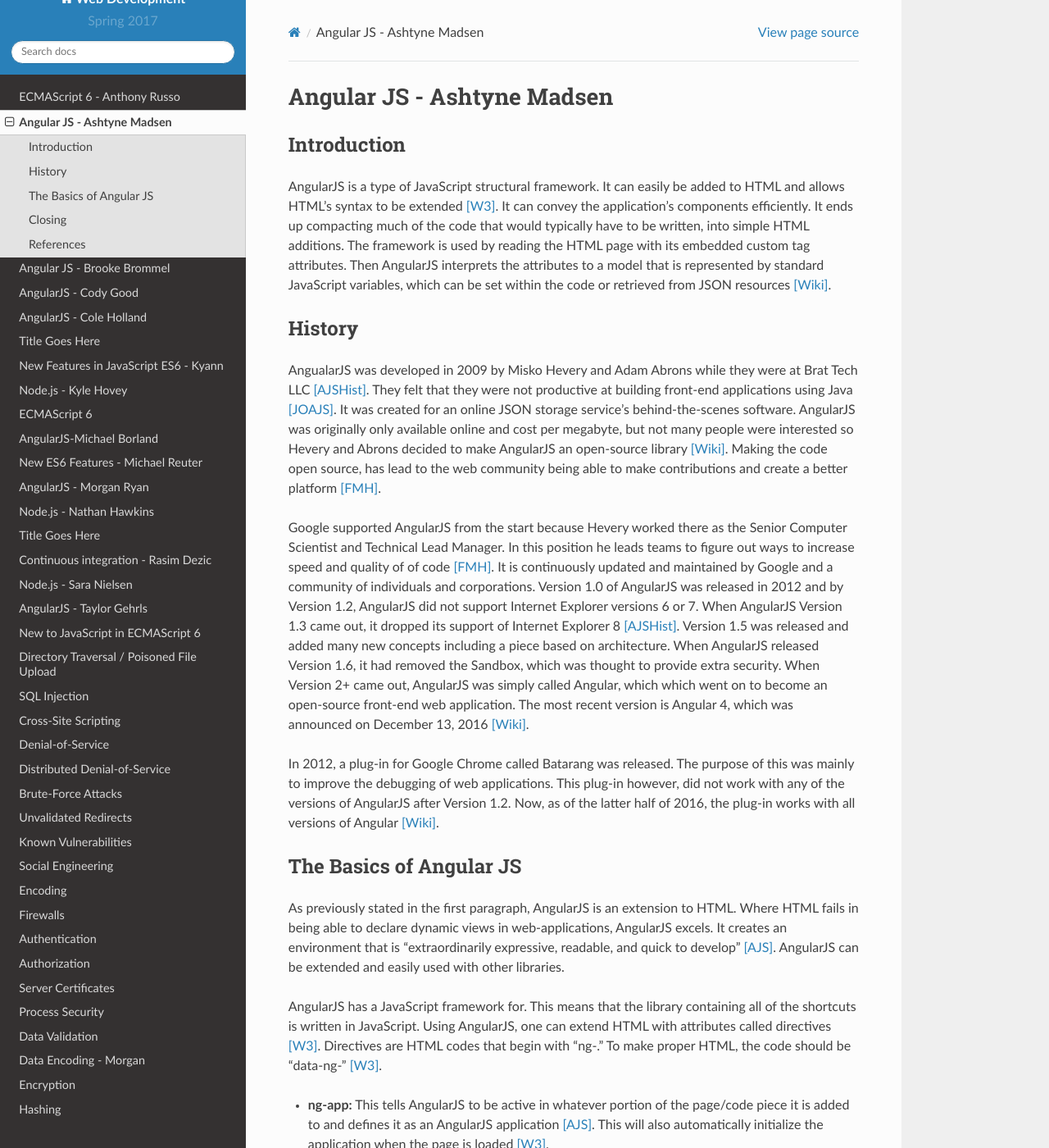
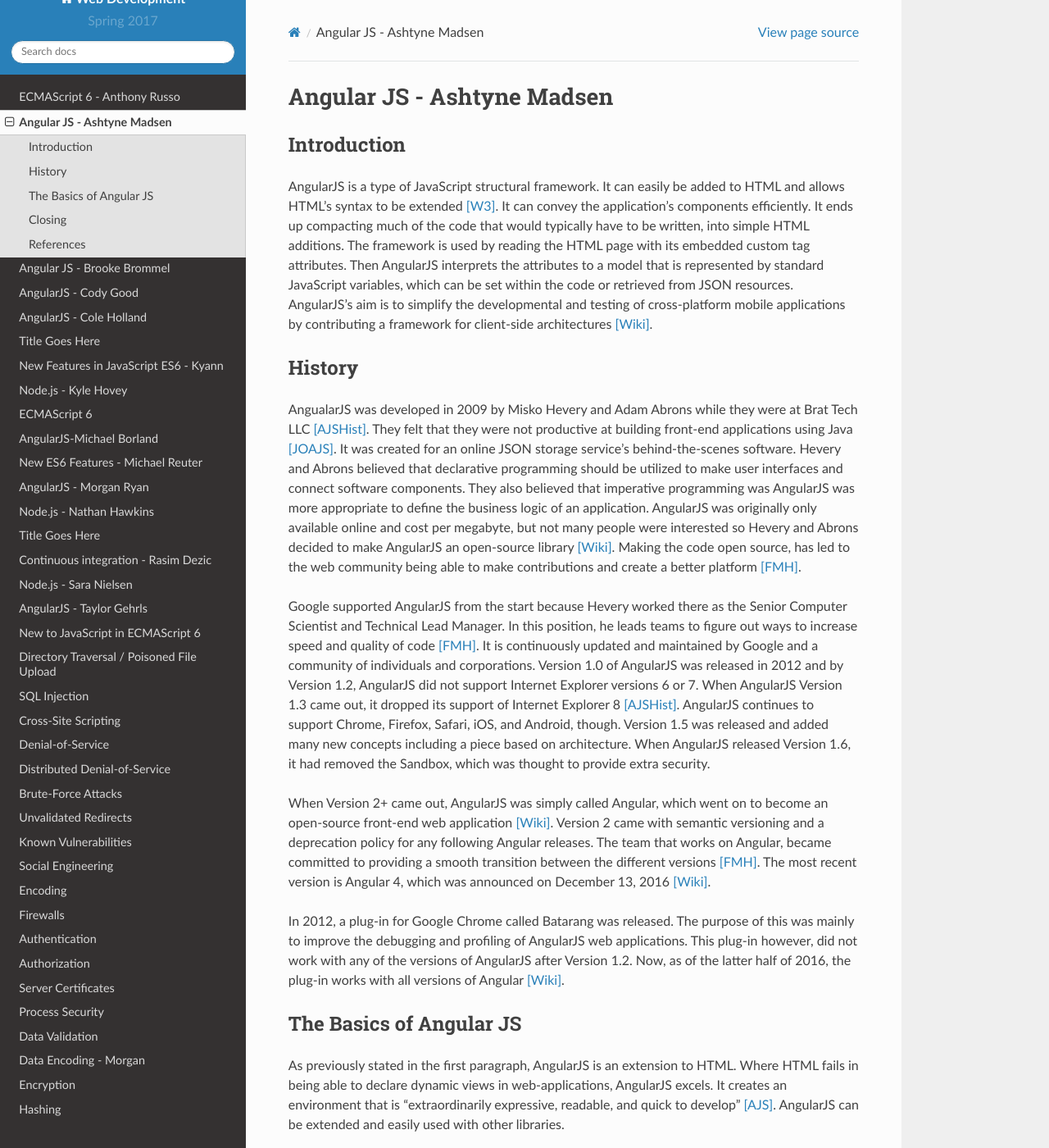
Before and after one commit to pvcraven/2017_web_security, a Sphinx documentation site: the page built from source/final/ashtyne/index.rst, in a window 1280 px wide and 1400 px high. Shown: the whole window at 82% size. Built offline with Sphinx 7.4.7 and the Read the Docs theme 2.0.0, drawn with Linux system fonts in a browser that asks for light colours; some of the changed text lies outside the part shown.

Commit message:
Added a bit more content.

```diff
--- a/source/final/ashtyne/index.rst
+++ b/source/final/ashtyne/index.rst
@@ -10,7 +10,9 @@
 framework is used by reading the HTML page with its embedded custom tag
 attributes. Then AngularJS interprets the attributes to a model that is
 represented by standard JavaScript variables, which can be set within the code
-or retrieved from JSON resources [Wiki]_.
+or retrieved from JSON resources. AngularJS's aim is to simplify the
+developmental and testing of cross-platform mobile applications by
+contributing a framework for client-side architectures [Wiki]_.
 
 History
 -------
@@ -18,31 +20,40 @@
 AngualarJS was developed in 2009 by Misko Hevery and Adam Abrons while they
 were at Brat Tech LLC [AJSHist]_. They felt that they were not productive at
 building front-end applications using Java [JOAJS]_. It was created for an
-online JSON storage service’s behind-the-scenes software. AngularJS was
-originally only available online and cost per megabyte, but not many people
-were interested so Hevery and Abrons decided to make AngularJS an open-source
-library [Wiki]_. Making the code open source, has lead to the web community
-being able to make contributions and create a better platform [FMH]_.
+online JSON storage service’s behind-the-scenes software. Hevery and Abrons
+believed that declarative programming should be utilized to make user
+interfaces and connect software components. They also believed that imperative
+programming was AngularJS was more appropriate to define the business logic of
+an application. AngularJS was originally only available online and cost per
+megabyte, but not many people were interested so Hevery and Abrons decided to
+make AngularJS an open-source library [Wiki]_. Making the code open source,
+has led to the web community being able to make contributions and create a
+better platform [FMH]_.
 
 Google supported AngularJS from the start because Hevery worked there as the
-Senior Computer Scientist and Technical Lead Manager. In this position he
-leads teams to figure out ways to increase speed and quality of of code [FMH]_.
+Senior Computer Scientist and Technical Lead Manager. In this position, he
+leads teams to figure out ways to increase speed and quality of code [FMH]_.
 It is continuously updated and maintained by Google and a community of
 individuals and corporations. Version 1.0 of AngularJS was released in 2012
 and by Version 1.2, AngularJS did not support Internet Explorer versions 6 or
 7. When AngularJS Version 1.3 came out, it dropped its support of Internet
-Explorer 8 [AJSHist]_. Version 1.5 was released and added many new concepts
+Explorer 8 [AJSHist]_. AngularJS continues to support Chrome, Firefox, Safari,
+iOS, and Android, though. Version 1.5 was released and added many new concepts
 including a piece based on architecture. When AngularJS released Version 1.6,
-it had removed the Sandbox, which was thought to provide extra security. When
-Version 2+ came out, AngularJS was simply called Angular, which which went on
-to become an open-source front-end web application. The most recent version is
-Angular 4, which was announced on December 13, 2016 [Wiki]_.
+it had removed the Sandbox, which was thought to provide extra security.
+
+When Version 2+ came out, AngularJS was simply called Angular, which went on to
+become an open-source front-end web application [Wiki]_. Version 2 came with
+semantic versioning and a deprecation policy for any following Angular
+releases. The team that works on Angular, became committed to providing a
+smooth transition between the different versions [FMH]_. The most recent
+version is Angular 4, which was announced on December 13, 2016 [Wiki]_.
 
 In 2012, a plug-in for Google Chrome called Batarang was released. The purpose
-of this was mainly to improve the debugging of web applications. This plug-in
-however, did not work with any of the versions of AngularJS after Version 1.2.
-Now, as of the latter half of 2016, the plug-in works with all versions of
-Angular [Wiki]_.
+of this was mainly to improve the debugging and profiling of AngularJS web
+applications. This plug-in however, did not work with any of the versions of
+AngularJS after Version 1.2. Now, as of the latter half of 2016, the plug-in
+works with all versions of Angular [Wiki]_.
 
 The Basics of Angular JS
 ------------------------
@@ -64,7 +75,7 @@
 	[AJS]_. This will also automatically initialize the application when the
 	page is loaded [W3]_.
 
-"*Example Code*""
+*Example Code*
 
 .. code-block:: javascript
 
@@ -78,7 +89,7 @@
 	for application data, provide CSS classes for HTML elements, and bind HTML
 	elements to HTML forms [W3]_.
 
-"*Example Code*""
+*Example Code*
 
 .. code-block:: javascript
 
@@ -90,7 +101,7 @@
 	initial values for an application [W3]_. This is typically placed directly
 	after the "ng-app" in the code.
 
-"*Example Code*""
+*Example Code*
 
 .. code-block:: javascript
 
@@ -102,7 +113,7 @@
 	the model changes or the model when the view changes [AJS]_. This is
 	typically used when an application already has a data model [W3]_.
 
-"*Example Code*""
+*Example Code*
 
 .. code-block:: javascript
 
@@ -123,7 +134,7 @@
 	both bind the data to the HTML [W3]_. Unlike JavaScript expressions,
 	AngularJS expressions don't support conditionals, loops, and exceptions.
 
-"*Example Code*""
+*Example Code*
 
 .. code-block:: javascript
 
@@ -144,7 +155,7 @@
 	$scope. This is the owner of the application's variables and functions. It
 	is also the binding between the HTML and the JavaScript.
 
-"*Example Code*""
+*Example Code*
 
 .. code-block:: javascript
 
@@ -172,7 +183,7 @@
 	makes the application easier to maintain, test, and read. Once the module
 	is created, controllers and other AngularJS features can be added.
 
-"*Example Code*""
+*Example Code*
 
 .. code-block:: javascript
 
@@ -203,7 +214,7 @@
 	is has been entered in or not [W3]_. It monitors the form's state and
 	notifies the user.
 
-"*Example Code*""
+*Example Code*
 
 .. code-block:: javascript
 
@@ -233,7 +244,7 @@
 	disappears. There are animation features such as showing a box, repeating,
 	and switching, just to name a few.
 
-"*Example Code*""
+*Example Code*
 
 .. code-block:: javascript
 
```
